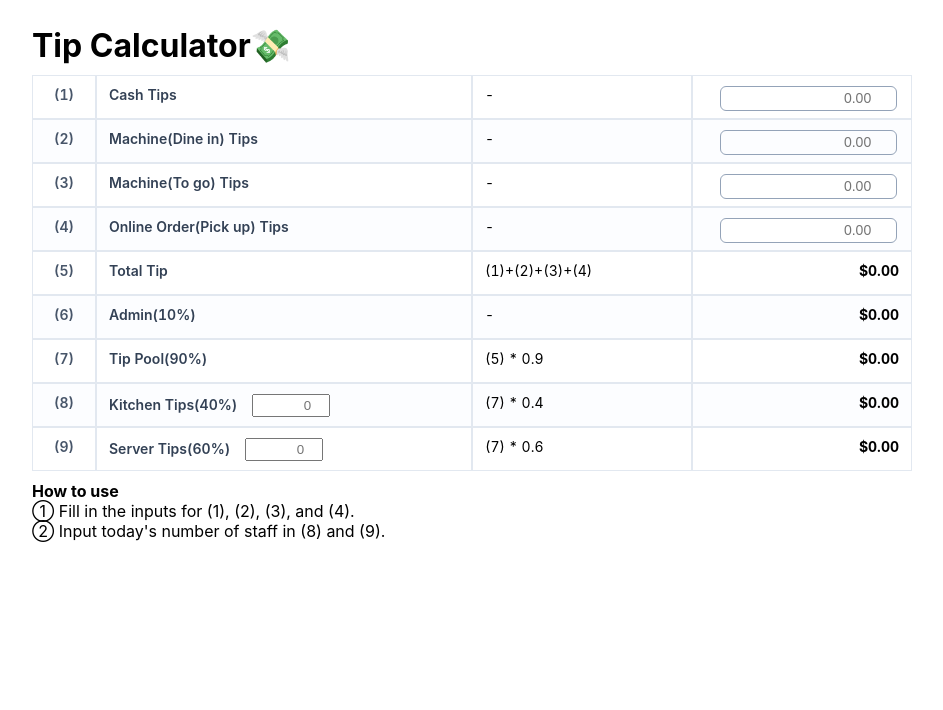
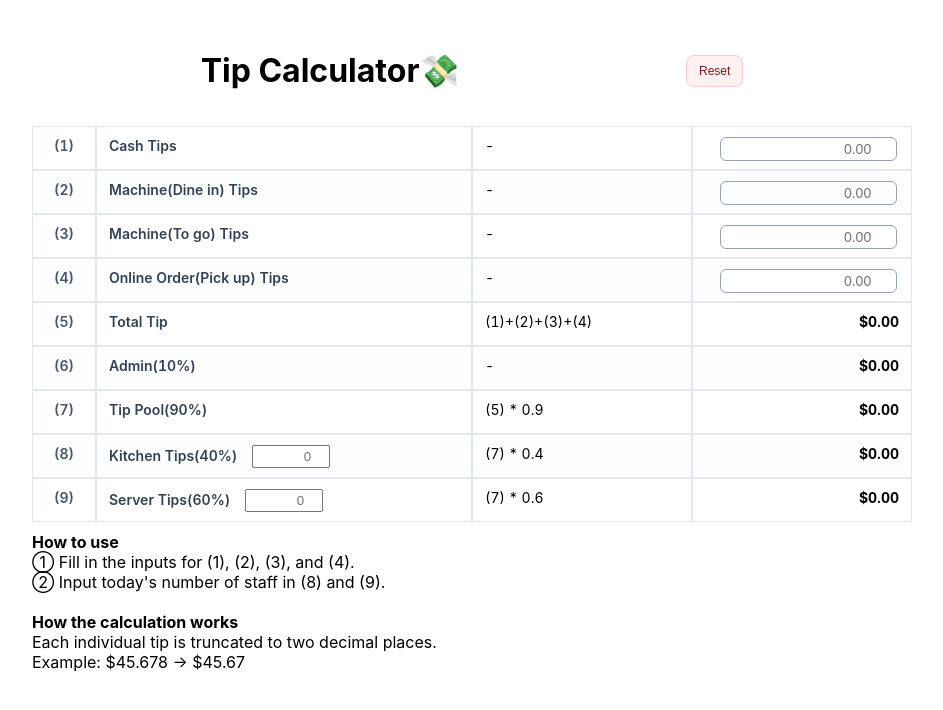
Before and after one commit to lee00866/tip-calculator, a React (Create React App) app: page / in a window 1280 px wide. Shown: the top 710 px of the page, without its empty margins (168-1111 px from the left). Built offline with nearby package versions, Linux system fonts and the light colour scheme.

Commit message:
Add Reset btn

```diff
--- a/src/App.css
+++ b/src/App.css
@@ -2,6 +2,28 @@
   max-width: 880px;
   margin: auto;
   padding: 10px 0;
+}
+
+.toolbar {
+  display: flex;
+  justify-content: space-evenly;
+  align-items: center;
+  gap: 8px;
+  margin: 14px 150px;
+}
+
+.btn {
+  border: 1px solid #fecaca;
+  border-radius: 8px;
+  background: #fff1f2;
+  color: #7f1d1d;
+  padding: 8px 12px;
+  font-size: 12px;
+}
+
+.btn:hover {
+  background: #ffe4e6;
+  border-color: #fca5a5;
 }
 
 .card {
--- a/src/components/AddTips/AddTips.jsx
+++ b/src/components/AddTips/AddTips.jsx
@@ -1,7 +1,5 @@
 import React, { useMemo } from "react";
-import Total from "../Total/Total";
 import { useState } from "react";
-import Result from "../Result/Result";
 
 const currency = new Intl.NumberFormat("en-CA", {
   style: "currency",
@@ -22,6 +20,15 @@ export default function AddTips() {
   const [server, setServer] = useState("");
 
   const toNum = (v) => (v === "" ? 0 : Number(v));
+
+  const handleReset = () => {
+    setCash("");
+    setMachineD("");
+    setMachineT("");
+    setOnline("");
+    setKitchen("");
+    setServer("");
+  };
 
   const {
     total,
@@ -67,7 +74,12 @@ export default function AddTips() {
 
   return (
     <>
-      <h1 className="box">Tip Calculator💸</h1>
+      <div className="toolbar">
+        <h1>Tip Calculator💸</h1>
+        <button className="btn" type="button" onClick={handleReset}>
+          Reset
+        </button>
+      </div>
       <div className="card">
         <div className="row">
           <div className="cell cell--index">(1)</div>
@@ -267,6 +279,13 @@ export default function AddTips() {
         ① Fill in the inputs for (1), (2), (3), and (4).
         <br />② Input today's number of staff in (8) and (9).
       </div>
+      <div className="box">
+        <strong>How the calculation works</strong>
+        <br />
+        Each individual tip is truncated to two decimal places.
+        <br />
+        Example: $45.678 → $45.67
+      </div>
     </>
   );
 }
```
